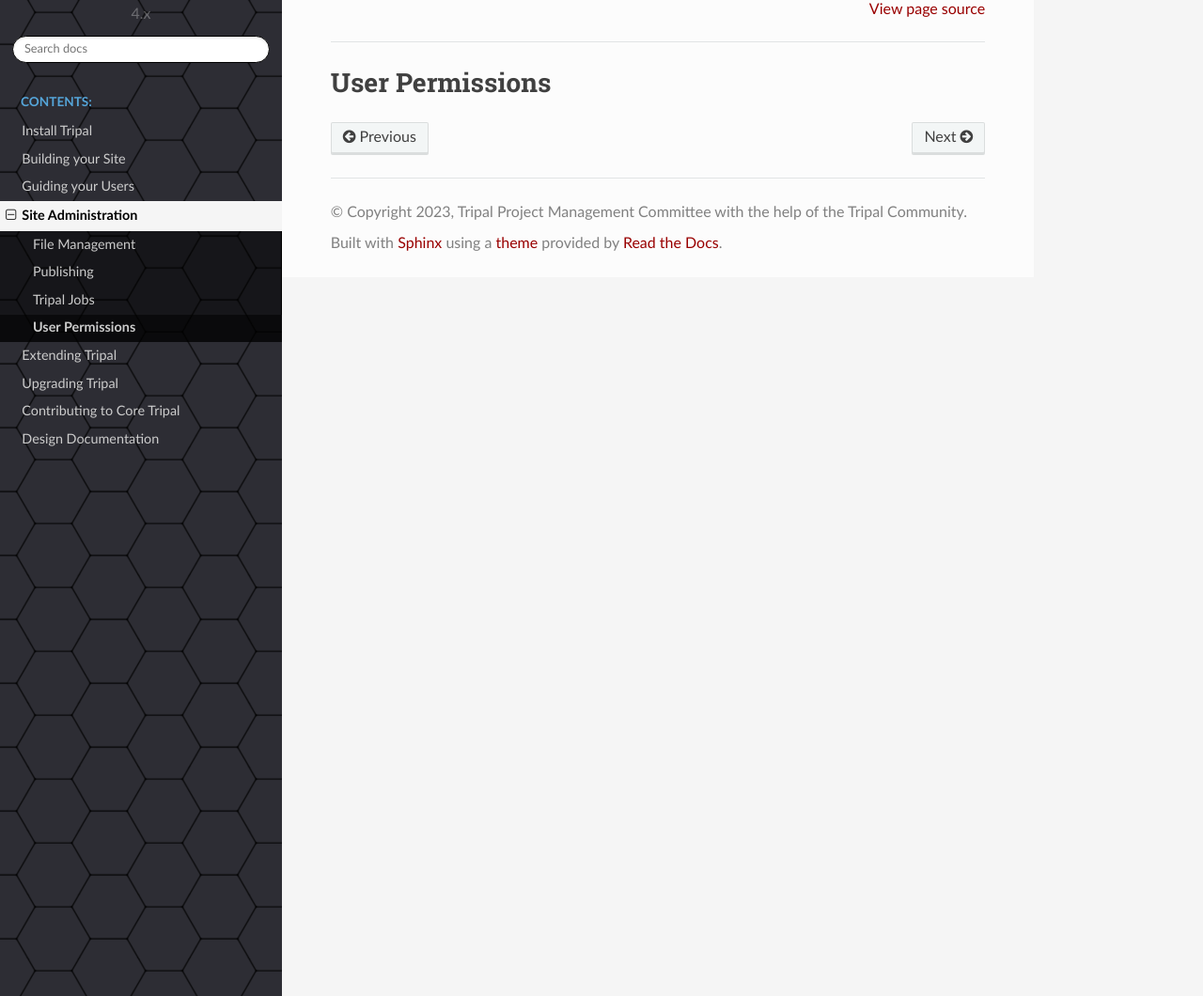
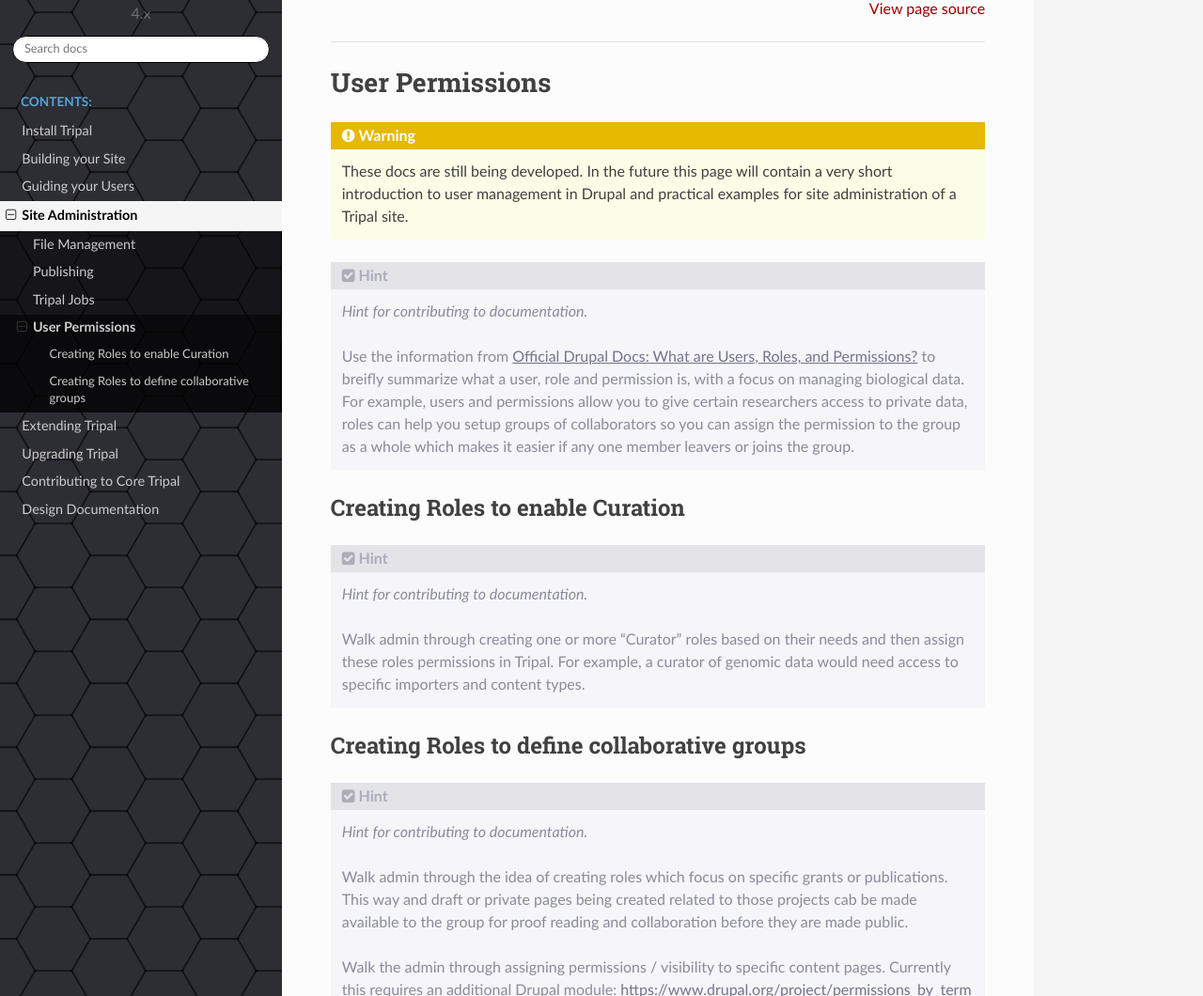
Before and after one commit to tripal/tripal_doc, a Sphinx documentation site: the page built from docs/admin_guide/user_permissions.rst, in a window 1280 px wide and 1400 px high. Shown: the part 340-1400 px from the top of the window at 94% size. Built offline with Sphinx 7.4.7 and the Read the Docs theme 2.0.0, drawn with Linux system fonts in a browser that asks for light colours; some of the changed text lies outside the part shown.

Commit message:
Add documentation hints to user permissions page.

```diff
--- a/docs/_static/theme_overrides.css
+++ b/docs/_static/theme_overrides.css
@@ -10,6 +10,26 @@
    .wy-table-responsive {
       overflow: visible !important;
    }
+}
+
+/**
+ * Todo directive.
+ Note: We've taken over `.. hint::` to indicate todo notes in the documentation.
+ */
+.rst-content .hint .admonition-title::before {
+  content: "\f14a";
+}
+.rst-content .hint .admonition-title {
+  background: #e3e3e8;
+  color: #adadba;
+}
+.rst-content .hint {
+  background: #f5f5fa;
+  color: #8b8b99;
+}
+.rst-content .hint a {
+  color: #74748c;
+  text-decoration: underline;
 }
 
 /**
--- a/docs/admin_guide/user_permissions.rst
+++ b/docs/admin_guide/user_permissions.rst
@@ -1,2 +1,53 @@
 User Permissions
 ================
+
+.. warning::
+
+  These docs are still being developed. In the future this page will contain a
+  very short introduction to user management in Drupal and practical examples
+  for site administration of a Tripal site.
+
+.. hint::
+
+  *Hint for contributing to documentation.*
+
+  Use the information from `Official Drupal Docs: What are Users, Roles, and Permissions? <https://www.drupal.org/docs/user_guide/en/user-concept.html>`_
+  to breifly summarize what a user, role and permission is, with a focus on
+  managing biological data. For example, users and permissions allow you to
+  give certain researchers access to private data, roles can help you setup
+  groups of collaborators so you can assign the permission to the group as a
+  whole which makes it easier if any one member leavers or joins the group.
+
+Creating Roles to enable Curation
+------------------------------------
+
+.. hint::
+
+  *Hint for contributing to documentation.*
+
+  Walk admin through creating one or more "Curator" roles based on their needs
+  and then assign these roles permissions in Tripal. For example, a curator of
+  genomic data would need access to specific importers and content types.
+
+Creating Roles to define collaborative groups
+------------------------------------------------
+
+.. hint::
+
+  *Hint for contributing to documentation.*
+
+  Walk admin through the idea of creating roles which focus on specific grants
+  or publications. This way and draft or private pages being created related to
+  those projects cab be made available to the group for proof reading and collaboration
+  before they are made public.
+
+  Walk the admin through assigning permissions / visibility to specific content pages.
+  Currently this requires an additional Drupal module: https://www.drupal.org/project/permissions_by_term
+  so use this module in your example including screenshots.
+
+Additional Resources:
+ - `Official Drupal Docs: What are Users, Roles, and Permissions? <https://www.drupal.org/docs/user_guide/en/user-concept.html>`_
+ - `Official Drupal Docs: Creating a Role <https://www.drupal.org/docs/user_guide/en/user-new-role.html>`_
+ - `Official Drupal Docs: Assigning Permissions to a Role <https://www.drupal.org/docs/user_guide/en/user-permissions.html>`_
+ - `Official Drupal Docs: Changing a User’s Roles <https://www.drupal.org/docs/user_guide/en/user-roles.html>`_
+ - `Official Drupal Docs: Creating a User Account <https://www.drupal.org/docs/user_guide/en/user-new-user.html>`_
```
Also changed, not shown: docs/admin_guide/publishing.rst (+8 -0 lines).
